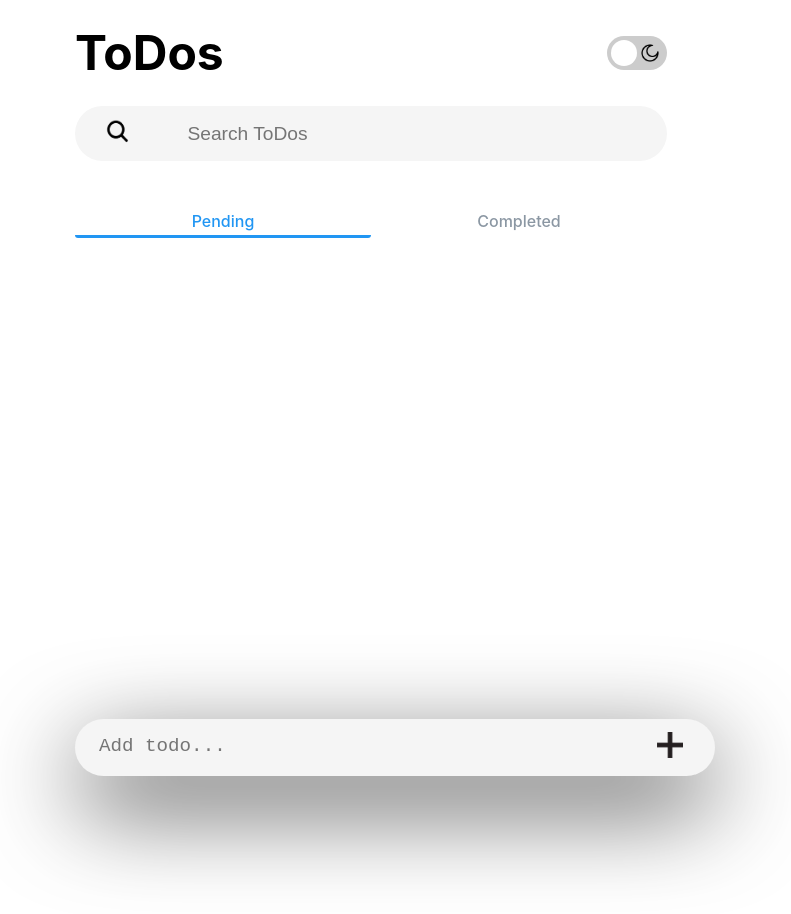
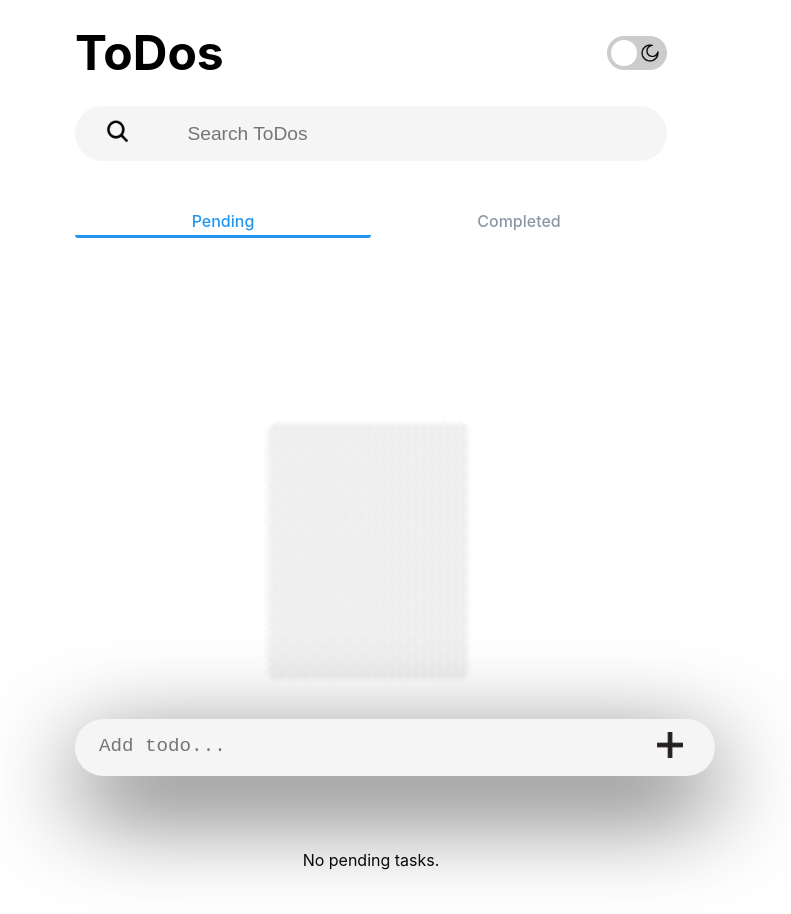
Before and after one commit to ojayii/todosxx, a React (Create React App) app in the folder my-app/: page / in a window 1280 px wide. Shown: the top 914 px of the page, without its empty margins (269-1060 px from the left). Before the commit the page ends 800 px from the top, so only its background shows below. Built offline with nearby package versions, Linux system fonts and the light colour scheme.

Commit message:
Updating components...

```diff
--- a/my-app/src/App.js
+++ b/my-app/src/App.js
@@ -248,11 +248,20 @@ function App() {
           // scrollbar={{ draggable: true }}
           spaceBetween={10}
           slidesPerView={1}
-          onSlideChange={() => setSwipeStatus(swipeStatus === 'true'? 'false': 'true')}
+          onSlideChange={() => {
+            setSwipeStatus(swipeStatus === 'true'? 'false': 'true')
+            window.scrollY >= 200 && window.scrollTo(0, 200)
+          }}
         >
           <SwiperSlide>
             <SlideNextButton swipeStatus={swipeStatus}/>
-            <div className={styles.pending}>
+            <div className={styles.pending} style={{justifyContent: pendingTodosCount === 0 && 'center'}}>
+              {!pendingTodosCount &&
+              <div style={{ color: bgToggle ? "#DEDEDE" : "black" }}
+                   className={`${styles.emptyListState} ${styles.pending}`}>
+                <img src='images/todoListGif.gif'/>
+                <p>No pending tasks.</p>
+              </div> }
               {filteredTodos.map((todo) => (
                 <Todo
                   key={todo.id}
@@ -270,7 +279,11 @@ function App() {
           </SwiperSlide>
           <SwiperSlide>
             <SlidePreviousButton swipeStatus={swipeStatus}/>
-            <div className={styles.completed}>
+            <div className={styles.completed} style={{justifyContent: !completedTodosCount && 'center'}}>
+            {!completedTodosCount &&
+              <div style={{ color: bgToggle ? "#DEDEDE" : "black" }}>
+                <p>No completed tasks.</p>
+              </div> }
               {completedTodos.map((todo) => (
                 <Todo
                   key={todo.id}
--- a/my-app/src/App.module.css
+++ b/my-app/src/App.module.css
@@ -233,6 +233,10 @@ header > form button img, .App footer button img {
 
 .completed, .pending {
     min-height: 50vh;
+    display: flex;
+    align-items: center;
+    /* justify-content: center; */
+    flex-direction: column;
     /* margin-top: 0.2rem; */
 }
 
@@ -252,3 +256,17 @@ header > form button img, .App footer button img {
 .completedBtn {
     margin-left: 50%;
 }
+
+.emptyListState {
+    width: 100%;
+    height: auto;
+    display: flex;
+    flex-direction: column;
+    justify-content: center;
+    align-items: center;
+}
+
+.emptyListState > img {
+    width: 100%;
+    height: auto;
+}
```
Also changed, not shown: my-app/public/images/todoListGif.gif (added).
